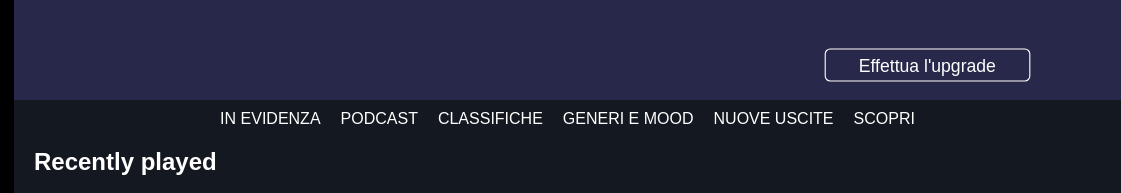
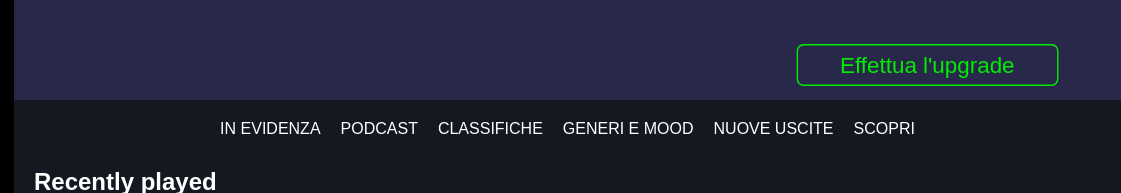
Before and after one commit to PierGiulioMinetti/html-css-spotifyWebApp, a plain HTML site: page index.html in a window 1280 px wide. In both pictures the pointer is over the element 1086 px from the left and 50 px from the top of the page. Shown: the top 193 px of the page, 159-1280 px from the left. Drawn offline with Linux system fonts and the light colour scheme.

Commit message:
Done with it

```diff
--- a/css/style.css
+++ b/css/style.css
@@ -277,7 +277,7 @@ color: rgb(4, 250, 4);
     padding-left: 150px;
     position: absolute;
 }
-/* modificare quiiiiiiiiiiiiiiiiiiiiiiiiiiiiiiiiiiiiiii */
+
 .btn-upgrade{
     max-width: 200px;
     height: 30px;
@@ -294,12 +294,17 @@ color: rgb(4, 250, 4);
 }
 
 .btn-upgrade:hover{
-    transform: scale(1.1);
+    transform: scale(1.4);
     cursor: pointer;
+    border: 1px solid  rgb(0, 238, 0);
 }
 
 .btn-upgrade a{
     color: white;
+}
+
+.btn-upgrade:hover a{
+    color: rgb(0, 238, 0);
 }
 
 .main-bottom{
@@ -323,6 +328,10 @@ list-style: none;
 
 .list-titles ul a{
     margin: 0 10px;
+}
+
+.list-titles ul li {
+    padding: 10px 0;
 }
 
 .list-titles ul li:hover a{
```
Also changed, not shown: index.html (+0 -1 lines).
